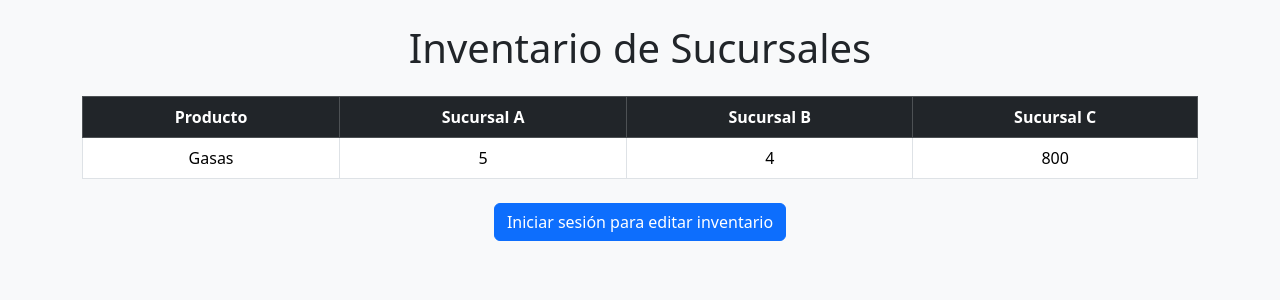
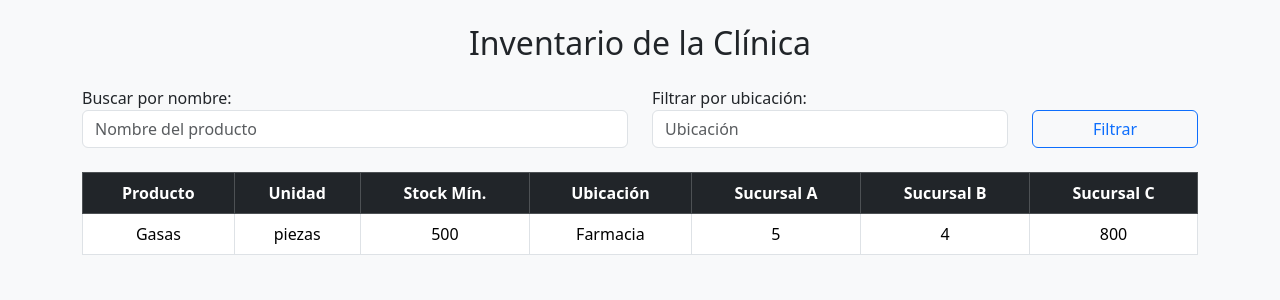
Before and after one commit to AlbertoMGo/inventario-despacho, a Flask app: page / in a window 1280 px wide. Shown: the top 300 px of the page. Run offline with Flask 3, Linux system fonts and the light colour scheme; data comes from the database, SQL or seed files in the repository.

Commit message:
Vista pública actualizada: filtros, alerta visual, unidad editable

```diff
--- a/app.py
+++ b/app.py
@@ -47,6 +47,17 @@ if not os.path.exists("inventario.db"):
 def index():
     conn = get_db()
     productos = conn.execute("SELECT * FROM productos").fetchall()
+
+    # Filtros GET
+    buscar = request.args.get('buscar', '').lower()
+    ubicacion = request.args.get('ubicacion', '').lower()
+
+    # Aplicar filtros
+    if buscar:
+        productos = [p for p in productos if buscar in p["nombre"].lower()]
+    if ubicacion:
+        productos = [p for p in productos if ubicacion in (p["ubicacion"] or '').lower()]
+
     return render_template("index.html", productos=productos)
 
 @app.route('/login', methods=['GET', 'POST'])
--- a/templates/index.html
+++ b/templates/index.html
@@ -2,18 +2,37 @@
 <html lang="es">
 <head>
   <meta charset="UTF-8">
-  <title>Inventario Clínico</title>
+  <title>Inventario Público</title>
   <link href="https://cdn.jsdelivr.net/npm/bootstrap@5.3.3/dist/css/bootstrap.min.css" rel="stylesheet">
 </head>
 <body class="bg-light">
 <div class="container py-4">
 
-    <h1 class="text-center mb-4">Inventario de Sucursales</h1>
+  <h2 class="text-center mb-4">Inventario de la Clínica</h2>
 
+  <!-- Formulario de búsqueda y filtro -->
+  <form method="GET" class="row mb-4 align-items-end">
+    <div class="col-md-6">
+      <label>Buscar por nombre:</label>
+      <input type="text" name="buscar" class="form-control" placeholder="Nombre del producto" value="{{ request.args.get('buscar', '') }}">
+    </div>
+    <div class="col-md-4">
+      <label>Filtrar por ubicación:</label>
+      <input type="text" name="ubicacion" class="form-control" placeholder="Ubicación" value="{{ request.args.get('ubicacion', '') }}">
+    </div>
+    <div class="col-md-2">
+      <button type="submit" class="btn btn-outline-primary w-100">Filtrar</button>
+    </div>
+  </form>
+
+  <!-- Tabla del inventario -->
   <table class="table table-bordered table-hover text-center bg-white">
     <thead class="table-dark">
       <tr>
         <th>Producto</th>
+        <th>Unidad</th>
+        <th>Stock Mín.</th>
+        <th>Ubicación</th>
         <th>Sucursal A</th>
         <th>Sucursal B</th>
         <th>Sucursal C</th>
@@ -21,8 +40,18 @@
     </thead>
     <tbody>
 {% for p in productos %}
-        <tr>
-          <td>{{ p.nombre }}</td>
+{% set total = p.sucursal_a + p.sucursal_b + p.sucursal_c %}
+{% set alerta = total < p.stock_minimo %}
+<tr class="{% if alerta %}table-danger{% endif %}">
+  <td>
+    {{ p.nombre }}
+    {% if alerta %}
+      <span class="badge bg-danger ms-2">⚠ Bajo stock</span>
+    {% endif %}
+  </td>
+  <td>{{ p.unidad }}</td>
+  <td>{{ p.stock_minimo }}</td>
+  <td>{{ p.ubicacion }}</td>
   <td>{{ p.sucursal_a }}</td>
   <td>{{ p.sucursal_b }}</td>
   <td>{{ p.sucursal_c }}</td>
@@ -31,10 +60,6 @@
     </tbody>
   </table>
 
-    <div class="text-center mt-4">
-      <a href="/login" class="btn btn-primary">Iniciar sesión para editar inventario</a>
-    </div>
-
 </div>
 </body>
 </html>
```
Lines whose indentation alone changed are shown as unchanged.
